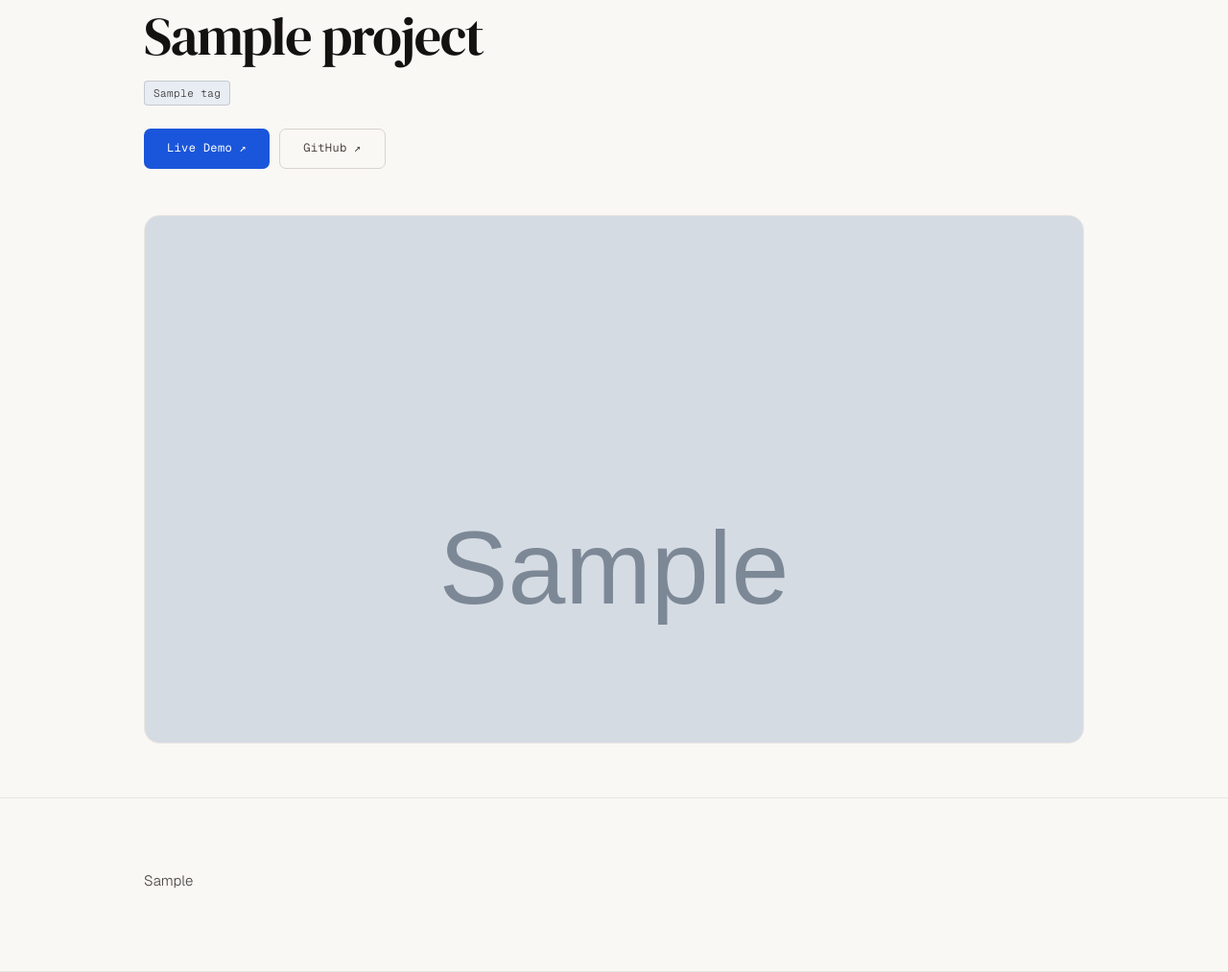
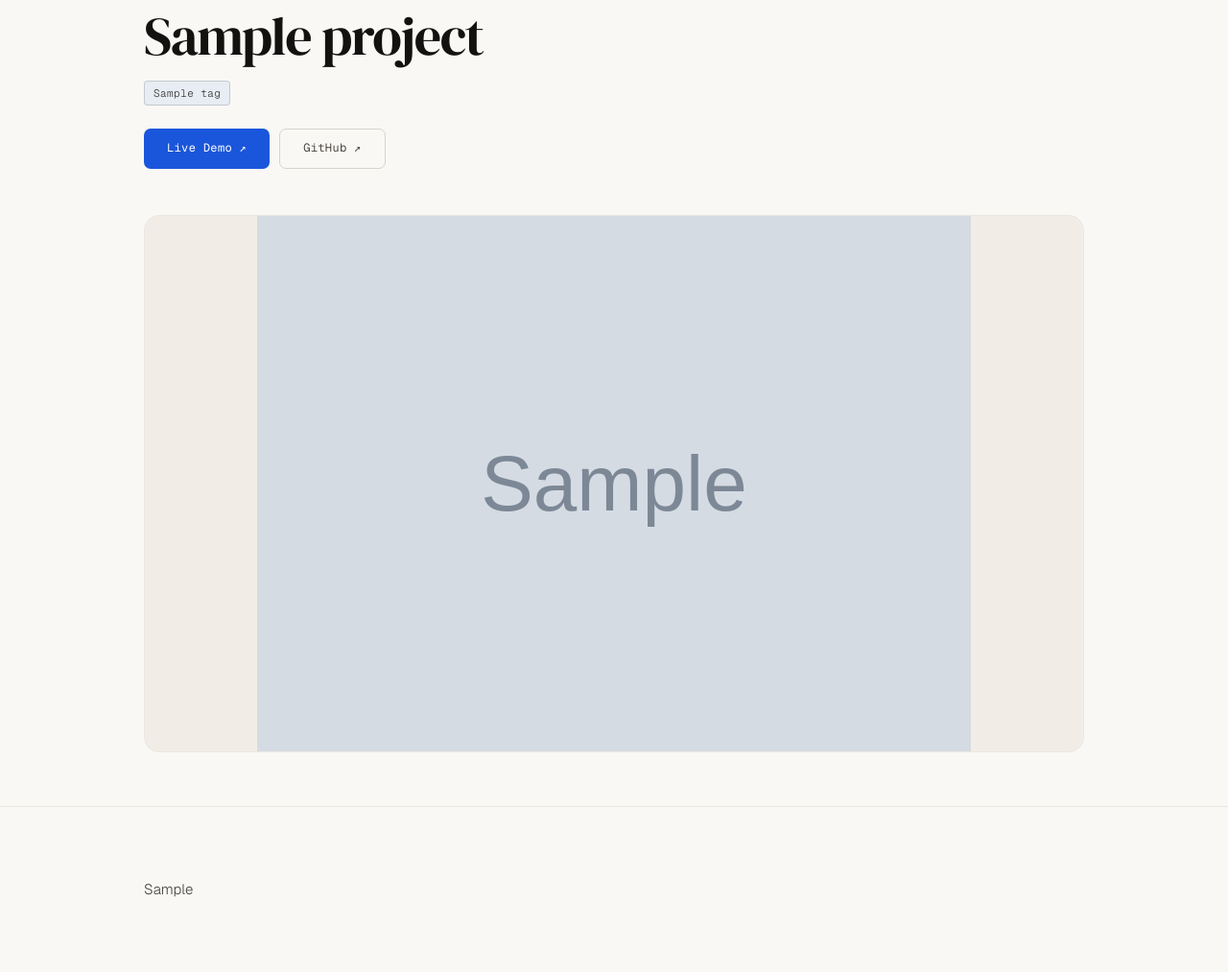
Before and after one commit to KyryloBublii/digital-cv, a Flask app: template templates/project_detail.html in a window 1280 px wide. Shown: the part 190-1203 px from the top of the page at 96% size. Run offline with Flask 3, Linux system fonts and the light colour scheme; the template is opened without the code that fills it: most values are stand-ins (such as "Sample title", 1, 10 or a date in 2020); grey boxes marked "Sample" are stand-in pictures.

Commit message:
show photos

```diff
--- a/data/github_client.py
+++ b/data/github_client.py
@@ -50,7 +50,7 @@ def fetch_readme(username: str, repo: str) -> str | None:
 
 
 def fetch_photos(username: str, repo: str) -> tuple[str | None, list[str]]:
-    r = _get(f"{_API}/repos/{username}/{repo}/contents/proj_photo")
+    r = _get(f"{_API}/repos/{username}/{repo}/contents/project_images")
     if r is None:
         return None, []
 
--- a/templates/project_detail.html
+++ b/templates/project_detail.html
@@ -50,30 +50,42 @@
   .pd-links { display: flex; gap: 10px; flex-wrap: wrap; }
 
   /* Gallery */
-  .pd-gallery {
-    margin-top: 48px;
-    display: grid;
-    gap: 16px;
-  }
-  .pd-gallery.has-thumbs { grid-template-columns: 2fr 1fr; }
+  .pd-gallery { margin-top: 48px; }
   .pd-photo-main {
     border-radius: var(--radius-lg);
     overflow: hidden;
     border: 1px solid var(--ink-5);
     background: var(--bg-2);
-    aspect-ratio: 16/9;
+    display: flex;
+    align-items: center;
+    justify-content: center;
+    height: 560px;
   }
-  .pd-photo-main img { width: 100%; height: 100%; object-fit: cover; object-position: top; }
-  .pd-photo-thumbs { display: flex; flex-direction: column; gap: 16px; }
-  .pd-photo-thumb {
+  .pd-photo-main img {
+    width: 100%;
+    height: 100%;
+    object-fit: contain;
+    object-position: center;
+  }
+  .pd-gallery-strip {
+    display: flex;
+    gap: 10px;
+    margin-top: 12px;
+    overflow-x: auto;
+    padding-bottom: 4px;
+  }
+  .pd-strip-thumb {
+    flex: 0 0 88px;
+    height: 64px;
     border-radius: var(--radius);
     overflow: hidden;
-    border: 1px solid var(--ink-5);
+    border: 2px solid transparent;
+    cursor: pointer;
     background: var(--bg-2);
-    flex: 1;
-    min-height: 0;
+    transition: border-color 0.15s;
   }
-  .pd-photo-thumb img { width: 100%; height: 100%; object-fit: cover; object-position: top; }
+  .pd-strip-thumb img { width: 100%; height: 100%; object-fit: cover; }
+  .pd-strip-thumb.active { border-color: var(--accent); }
 
   /* README */
   .pd-readme { padding: 72px 0 80px; }
@@ -184,9 +196,7 @@
   .readme-content hr { border: none; border-top: 1px solid var(--ink-5); margin: 2em 0; }
 
   @media (max-width: 640px) {
-    .pd-gallery.has-thumbs { grid-template-columns: 1fr; }
-    .pd-photo-thumbs { flex-direction: row; }
-    .pd-photo-main { aspect-ratio: 4/3; }
+    .pd-photo-main { height: 420px; }
   }
 </style>
 
@@ -215,20 +225,32 @@
 
     {# ── GALLERY ─── #}
     {% if project.photos %}
-    <div class="pd-gallery{% if project.photos | length > 1 %} has-thumbs{% endif %} rv d2">
+    <div class="pd-gallery rv d2">
       <div class="pd-photo-main">
-        <img src="{{ project.photos[0] }}" alt="{{ project.title }}" loading="lazy" />
+        <img id="pd-main-img" src="{{ project.photos[0] }}" alt="{{ project.title }}" loading="lazy" />
       </div>
       {% if project.photos | length > 1 %}
-      <div class="pd-photo-thumbs">
-        {% for photo in project.photos[1:3] %}
-        <div class="pd-photo-thumb">
-          <img src="{{ photo }}" alt="{{ project.title }} screenshot {{ loop.index + 1 }}" loading="lazy" />
+      <div class="pd-gallery-strip">
+        {% for photo in project.photos %}
+        <div class="pd-strip-thumb{% if loop.first %} active{% endif %}" data-src="{{ photo }}">
+          <img src="{{ photo }}" alt="{{ project.title }} {{ loop.index }}" loading="lazy" />
         </div>
         {% endfor %}
       </div>
       {% endif %}
     </div>
+    <script>
+    (function(){
+      var main = document.getElementById('pd-main-img');
+      document.querySelectorAll('.pd-strip-thumb').forEach(function(t){
+        t.addEventListener('click', function(){
+          main.src = t.dataset.src;
+          document.querySelectorAll('.pd-strip-thumb').forEach(function(x){ x.classList.remove('active'); });
+          t.classList.add('active');
+        });
+      });
+    })();
+    </script>
     {% endif %}
   </div>
 </section>
```
